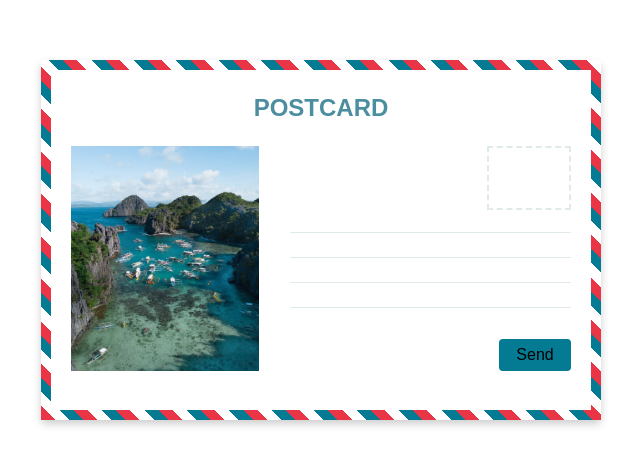
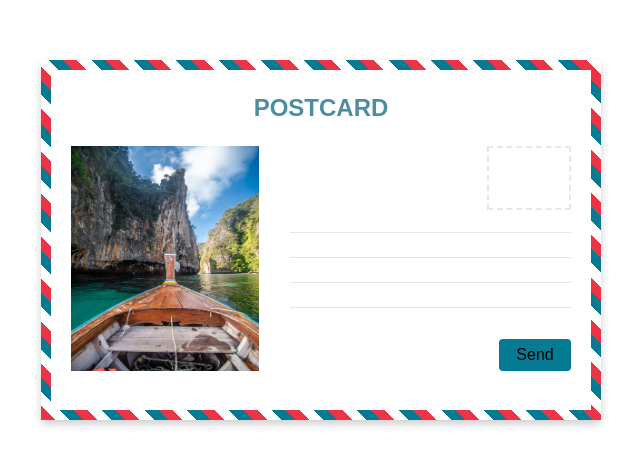
Before and after one commit to wpiyaphon/challenge-compound-component, a React (Vite) app: page / in a window 1280 px wide. Shown: the part 160-626 px from the top of the page, without its empty margins (319-959 px from the left). Built offline with nearby package versions, Linux system fonts and the light colour scheme.

Commit message:
change image index state and function for simple component

```diff
--- a/src/components/simple-postcard/simple-postcard-image.tsx
+++ b/src/components/simple-postcard/simple-postcard-image.tsx
@@ -6,11 +6,11 @@ export function SimplePostcardImage({
 }: {
   isSubmitting: boolean
 }) {
-  const [imageIndex, setImageIndex] = useState(1)
+  const [imageIndex, setImageIndex] = useState(0)
 
   function onClickImage() {
     if (isSubmitting) return
-    setImageIndex((imageIndex + 1) % (IMAGES_URL.length + 1) || 1)
+    setImageIndex((prev) => (prev + 1) % IMAGES_URL.length)
   }
 
   return (
```
